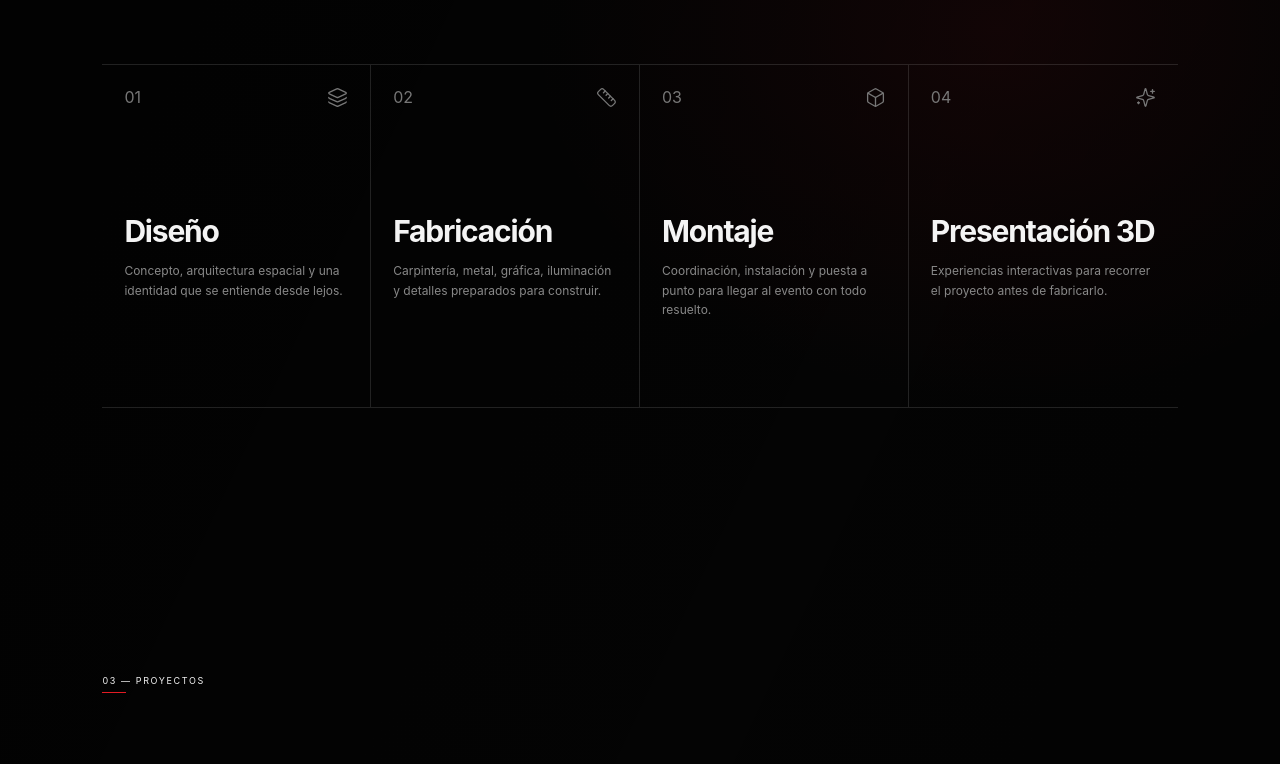
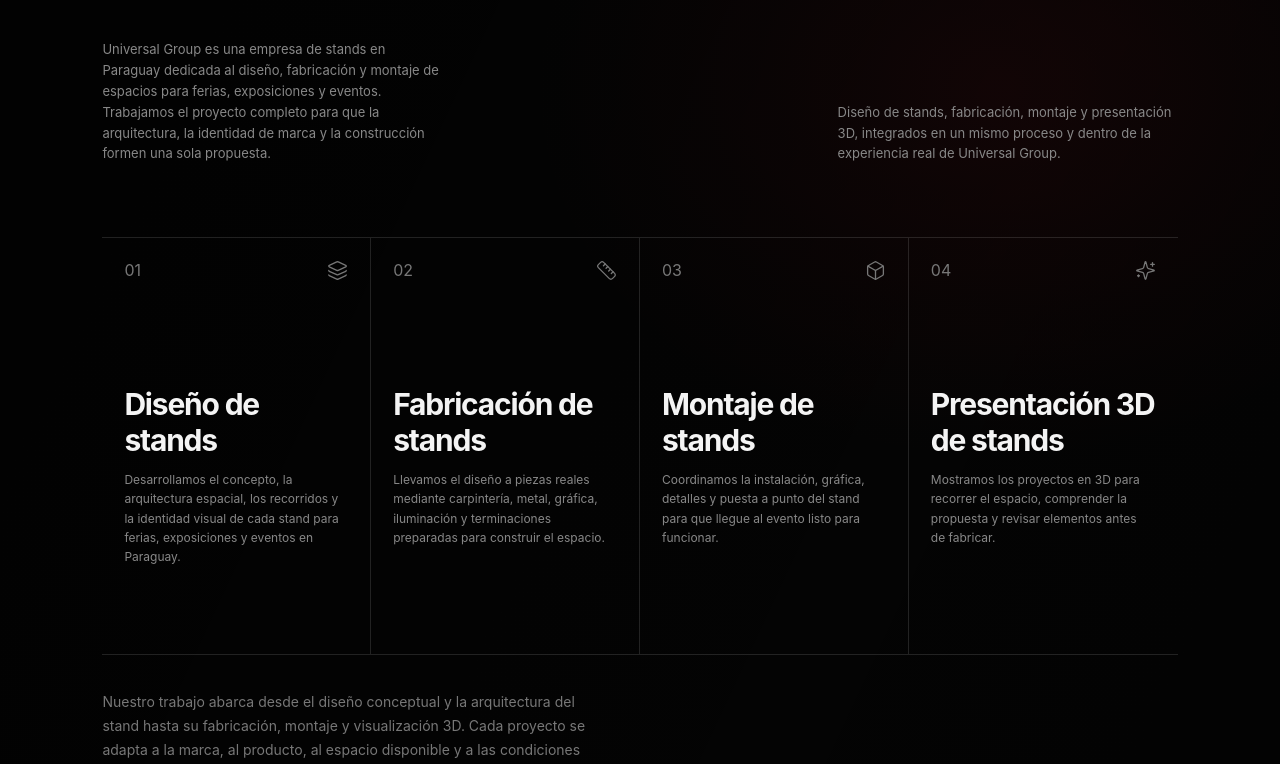
Before and after one commit to Kastiyf/UniversalGroupPublicWeb, a React (Vite) app: page / in a window 1280 px wide. Shown: the part 3472-4236 px from the top of the page. Built offline with nearby package versions, Linux system fonts and the light colour scheme.

Commit message:
Integrate services into homepage SEO

```diff
--- a/index.html
+++ b/index.html
@@ -6,7 +6,10 @@
 
     <meta name="theme-color" content="#0b0b0b" />
     <meta name="robots" content="index, follow, max-image-preview:large, max-snippet:-1, max-video-preview:-1" />
-    <meta name="description" content="Universal Group diseña, fabrica y monta stands para eventos en Paraguay. Arquitectura efímera, espacios de marca y experiencias 3D para ferias y exposiciones." />
+    <meta
+      name="description"
+      content="Universal Group es una empresa de stands en Paraguay. Diseñamos, fabricamos y montamos stands para ferias, exposiciones y eventos en Asunción y todo Paraguay."
+    />
     <meta name="author" content="Universal Group" />
 
     <link rel="canonical" href="https://universalgroup.com.py/" />
@@ -16,18 +19,25 @@
     <meta property="og:type" content="website" />
     <meta property="og:locale" content="es_PY" />
     <meta property="og:site_name" content="Universal Group" />
-    <meta property="og:title" content="Universal Group | Diseño y fabricación de stands en Paraguay" />
-    <meta property="og:description" content="Diseño, fabricación y montaje de stands para ferias y eventos en Paraguay. Conocé nuestros proyectos y recorré los espacios en 3D." />
+    <meta property="og:title" content="Universal Group | Empresa de stands en Paraguay" />
+    <meta
+      property="og:description"
+      content="Diseño, fabricación y montaje de stands para ferias, exposiciones y eventos en Paraguay. Conocé nuestros proyectos y recorré espacios en 3D."
+    />
     <meta property="og:url" content="https://universalgroup.com.py/" />
     <meta property="og:image" content="https://universalgroup.com.py/images/universal-red.png" />
-    <meta property="og:image:alt" content="Universal Group" />
+    <meta property="og:image:alt" content="Universal Group - Diseño, fabricación y montaje de stands en Paraguay" />
+    <meta property="og:image:type" content="image/png" />
 
     <meta name="twitter:card" content="summary_large_image" />
-    <meta name="twitter:title" content="Universal Group | Diseño y fabricación de stands en Paraguay" />
-    <meta name="twitter:description" content="Diseño, fabricación y montaje de stands para ferias y eventos en Paraguay." />
+    <meta name="twitter:title" content="Universal Group | Empresa de stands en Paraguay" />
+    <meta
+      name="twitter:description"
+      content="Diseño, fabricación y montaje de stands para ferias, exposiciones y eventos en Paraguay."
+    />
     <meta name="twitter:image" content="https://universalgroup.com.py/images/universal-red.png" />
 
-    <title>Universal Group | Diseño y fabricación de stands en Paraguay</title>
+    <title>Empresa de Stands en Paraguay | Diseño, Fabricación y Montaje | Universal Group</title>
 
     <script type="application/ld+json">
       {
@@ -41,8 +51,16 @@
             "logo": "https://universalgroup.com.py/images/universal-red.png",
             "image": "https://universalgroup.com.py/images/universal-red.png",
             "telephone": "+595991549500",
-            "description": "Diseño, fabricación y montaje de stands para ferias, exposiciones y eventos en Paraguay.",
-            "knowsAbout": ["Diseño de stands", "Fabricación de stands", "Montaje de stands", "Arquitectura efímera", "Presentación 3D de proyectos"],
+            "description": "Empresa de stands en Paraguay especializada en diseño, fabricación y montaje de stands para ferias, exposiciones y eventos.",
+            "knowsAbout": [
+              "Stands en Paraguay",
+              "Diseño de stands",
+              "Fabricación de stands",
+              "Montaje de stands",
+              "Construcción de stands",
+              "Arquitectura efímera",
+              "Presentación 3D de stands"
+            ],
             "contactPoint": {
               "@type": "ContactPoint",
               "telephone": "+595991549500",
@@ -67,7 +85,13 @@
             "openingHoursSpecification": [
               {
                 "@type": "OpeningHoursSpecification",
-                "dayOfWeek": ["Monday", "Tuesday", "Wednesday", "Thursday", "Friday"],
+                "dayOfWeek": [
+                  "Monday",
+                  "Tuesday",
+                  "Wednesday",
+                  "Thursday",
+                  "Friday"
+                ],
                 "opens": "07:30",
                 "closes": "18:00"
               }
@@ -82,6 +106,19 @@
               "@id": "https://universalgroup.com.py/#organization"
             },
             "inLanguage": "es-PY"
+          },
+          {
+            "@type": "WebPage",
+            "@id": "https://universalgroup.com.py/#webpage",
+            "url": "https://universalgroup.com.py/",
+            "name": "Universal Group | Empresa de Stands en Paraguay",
+            "isPartOf": {
+              "@id": "https://universalgroup.com.py/#website"
+            },
+            "about": {
+              "@id": "https://universalgroup.com.py/#organization"
+            },
+            "inLanguage": "es-PY"
           }
         ]
       }
--- a/src/App.jsx
+++ b/src/App.jsx
@@ -36,10 +36,30 @@
 };
 
 const services = [
-  { number: '01', title: 'Diseño', slug: 'diseno-de-stands', text: 'Concepto, arquitectura espacial y una identidad que se entiende desde lejos.', icon: Layers3 },
-  { number: '02', title: 'Fabricación', slug: 'fabricacion-de-stands', text: 'Carpintería, metal, gráfica, iluminación y detalles preparados para construir.', icon: Ruler },
-  { number: '03', title: 'Montaje', slug: 'montaje-de-stands', text: 'Coordinación, instalación y puesta a punto para llegar al evento con todo resuelto.', icon: Box },
-  { number: '04', title: 'Presentación 3D', slug: 'presentacion-3d', text: 'Experiencias interactivas para recorrer el proyecto antes de fabricarlo.', icon: Sparkles }
+  {
+    number: '01',
+    title: 'Diseño de stands',
+    text: 'Desarrollamos el concepto, la arquitectura espacial, los recorridos y la identidad visual de cada stand para ferias, exposiciones y eventos en Paraguay.',
+    icon: Layers3
+  },
+  {
+    number: '02',
+    title: 'Fabricación de stands',
+    text: 'Llevamos el diseño a piezas reales mediante carpintería, metal, gráfica, iluminación y terminaciones preparadas para construir el espacio.',
+    icon: Ruler
+  },
+  {
+    number: '03',
+    title: 'Montaje de stands',
+    text: 'Coordinamos la instalación, gráfica, detalles y puesta a punto del stand para que llegue al evento listo para funcionar.',
+    icon: Box
+  },
+  {
+    number: '04',
+    title: 'Presentación 3D de stands',
+    text: 'Mostramos los proyectos en 3D para recorrer el espacio, comprender la propuesta y revisar elementos antes de fabricar.',
+    icon: Sparkles
+  }
 ];
 
 function App() {
@@ -192,7 +212,7 @@
               <button
                 key={item.video}
                 className={index === showcaseIndex ? 'active' : ''}
-                onClick={() => { setShowcaseDirection(index > showcaseIndex ? 1 : -1); setShowcaseIndex(index); }}
+                onClick={() => setShowcaseIndex(index)}
                 aria-label={`Mostrar presentación ${index + 1}`}
               />
             ))}
@@ -226,12 +246,25 @@
         >
           <section id="services" className="services section" data-header-theme="dark">
             <div className="section-label">02 — SERVICIOS</div>
-            <div className="section-heading"><h2>Del concepto<br /><em>a la realidad.</em></h2><p>Un equipo para pensar, construir y entregar el espacio completo.</p></div>
+            <div className="section-heading">
+              <div>
+                <h2>Del concepto<br /><em>a la realidad.</em></h2>
+                <p className="muted-copy">
+                  Universal Group es una empresa de stands en Paraguay dedicada al diseño, fabricación y montaje de espacios para ferias, exposiciones y eventos.
+                  Trabajamos el proyecto completo para que la arquitectura, la identidad de marca y la construcción formen una sola propuesta.
+                </p>
+              </div>
+              <p>
+                Diseño de stands, fabricación, montaje y presentación 3D, integrados en un mismo proceso y dentro de la experiencia real de Universal Group.
+              </p>
+            </div>
+
             <div className="service-grid">
               {services.map(({ number, title, text, icon: Icon }) => (
                 <motion.article
                   key={number}
                   className="service-card"
+                  id={`servicio-${number}`}
                   whileHover={{ y: -8 }}
                   transition={{ duration: .25 }}
                   onPointerMove={(event) => {
@@ -241,9 +274,17 @@
                   }}
                 >
                   <div className="service-top"><span>{number}</span><Icon size={21} strokeWidth={1.5} /></div>
-                  <h3>{title}</h3><p>{text}</p>
+                  <h3>{title}</h3>
+                  <p>{text}</p>
                 </motion.article>
               ))}
+            </div>
+
+            <div className="services-detail-copy">
+              <p className="muted-copy">
+                Nuestro trabajo abarca desde el diseño conceptual y la arquitectura del stand hasta su fabricación, montaje y visualización 3D.
+                Cada proyecto se adapta a la marca, al producto, al espacio disponible y a las condiciones reales de cada feria o exposición en Paraguay.
+              </p>
             </div>
           </section>
 
@@ -405,7 +446,7 @@
                   <small>WHATSAPP / TELÉFONO</small>
                   <strong>+595 991 549 500</strong>
                   <a
-                    href="https://wa.me/595991549500"
+                    href="wa.link/oiwtx3"
                     target="_blank"
                     rel="noreferrer"
                   >
--- a/src/styles.css
+++ b/src/styles.css
@@ -1785,5 +1785,3 @@
     min-height: 280px;
   }
 }
-
-/* SEO: enlaces internos semánticos sin alterar la estética de las tarjetas */
```
